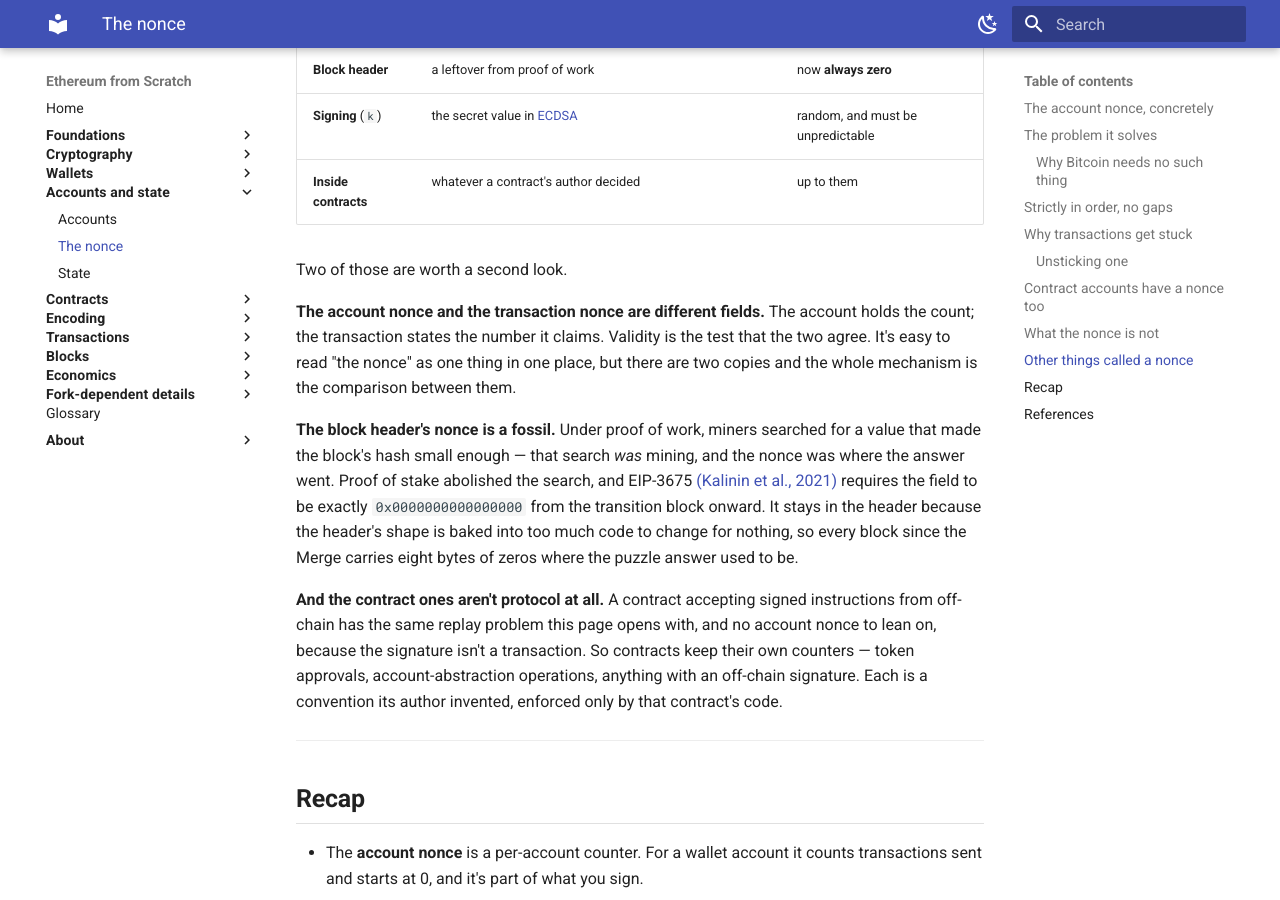
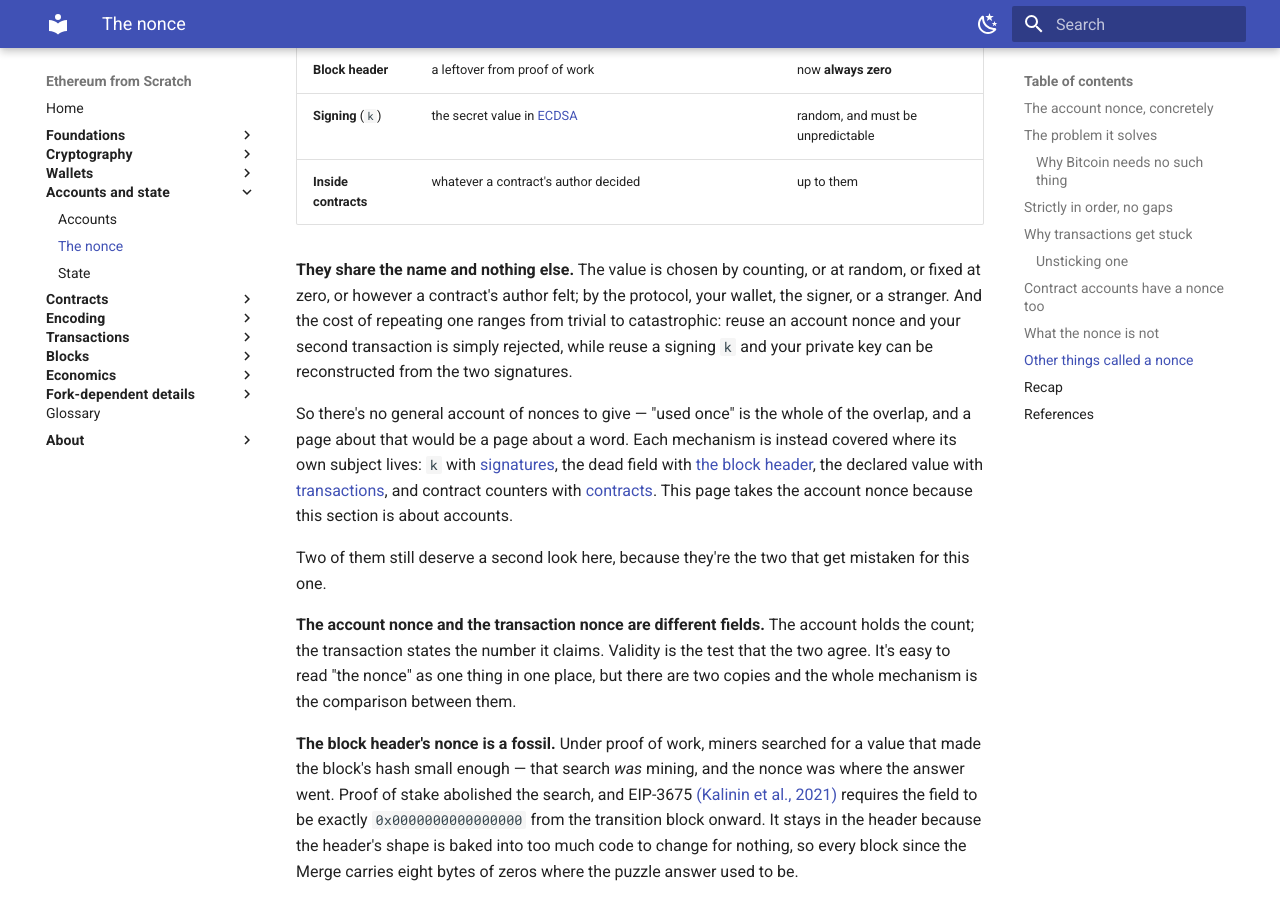
Before and after one commit to davide-stocco/ethereum-from-scratch, an MkDocs documentation site: the page built from docs/accounts/nonce.md, in a window 1280 px wide and 900 px high, scrolled down 4635 px. Built offline with MkDocs 1.6.1 and Material for MkDocs 9.7.7, drawn with Linux system fonts in a browser that asks for light colours.

Commit message:
Say why the page covers one nonce, and route the others
A reader asked why only the account nonce gets analysed. The answer was
implicit in the site's structure and should be on the page.

They share the name and nothing else: how the value is chosen, who
chooses it, and what repeating one costs all differ. The sharpest
contrast is the cost - reuse an account nonce and the second transaction
is simply rejected; reuse a signing k and the private key can be
reconstructed from the two signatures. Same word, opposite stakes.

So there is no general account of nonces to give, and the page now says
so: "used once" is the whole of the overlap, and a page about that would
be a page about a word. Each mechanism is covered where its own subject
lives, with links - k with signatures, the dead field with the block
header, the declared value with transactions, contract counters with
contracts.

Checked that those four destinations actually carry the material rather
than assuming it. Three did. The contracts stub had the creator-nonce
case for computing addresses but nothing about contracts keeping their
own counters for off-chain signatures, which is a different problem with
the same shape. Added as a question that page must answer.

```diff
--- a/docs/accounts/nonce.md
+++ b/docs/accounts/nonce.md
@@ -191,7 +191,11 @@ The word is reused all over Ethereum for things that have nothing to do with eac
 | **Signing** (`k`) | the secret value in [ECDSA](../crypto/signatures.md) | random, and must be unpredictable |
 | **Inside contracts** | whatever a contract's author decided | up to them |
 
-Two of those are worth a second look.
+**They share the name and nothing else.** The value is chosen by counting, or at random, or fixed at zero, or however a contract's author felt; by the protocol, your wallet, the signer, or a stranger. And the cost of repeating one ranges from trivial to catastrophic: reuse an account nonce and your second transaction is simply rejected, while reuse a signing `k` and your private key can be reconstructed from the two signatures.
+
+So there's no general account of nonces to give — "used once" is the whole of the overlap, and a page about that would be a page about a word. Each mechanism is instead covered where its own subject lives: `k` with [signatures](../crypto/signatures.md), the dead field with [the block header](../blocks/block-header.md), the declared value with [transactions](../transactions/transactions.md), and contract counters with [contracts](../contracts/smart-contracts.md). This page takes the account nonce because this section is about accounts.
+
+Two of them still deserve a second look here, because they're the two that get mistaken for this one.
 
 **The account nonce and the transaction nonce are different fields.** The account holds the count; the transaction states the number it claims. Validity is the test that the two agree. It's easy to read "the nonce" as one thing in one place, but there are two copies and the whole mechanism is the comparison between them.
 
```
Also changed, not shown: docs/contracts/smart-contracts.md (+1 -0 lines).
